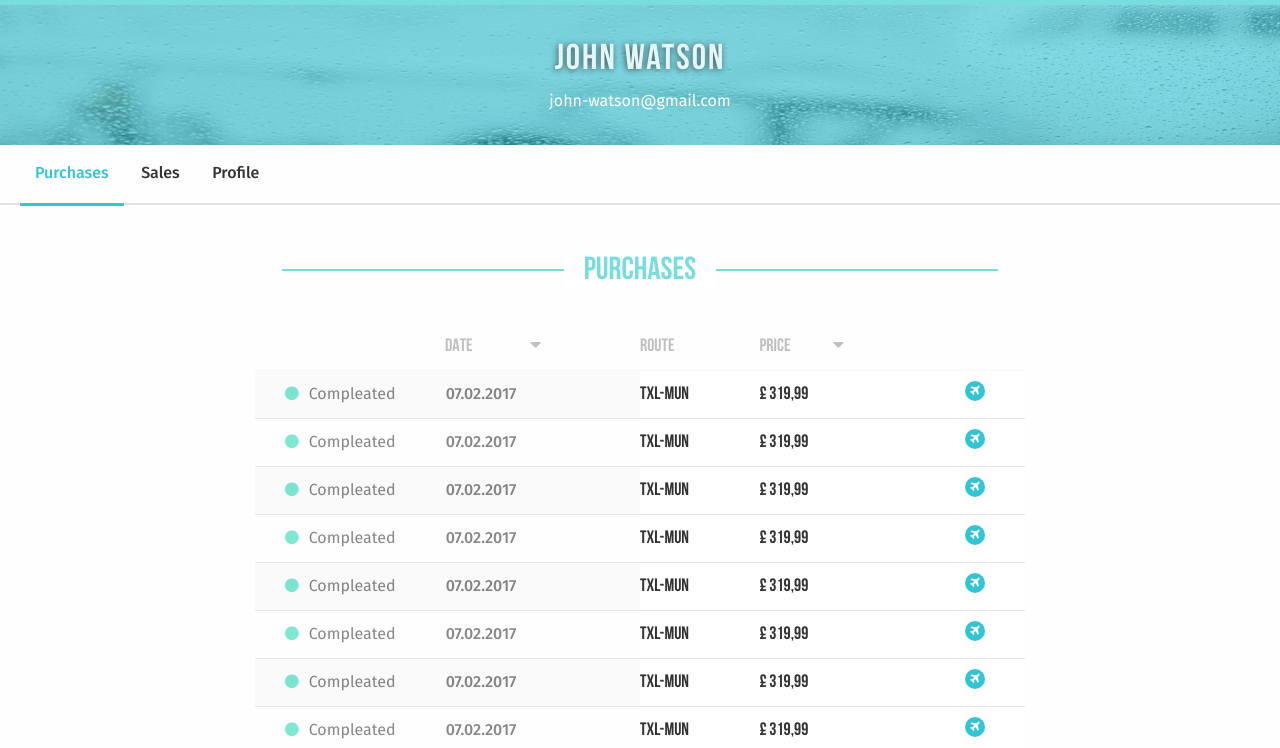
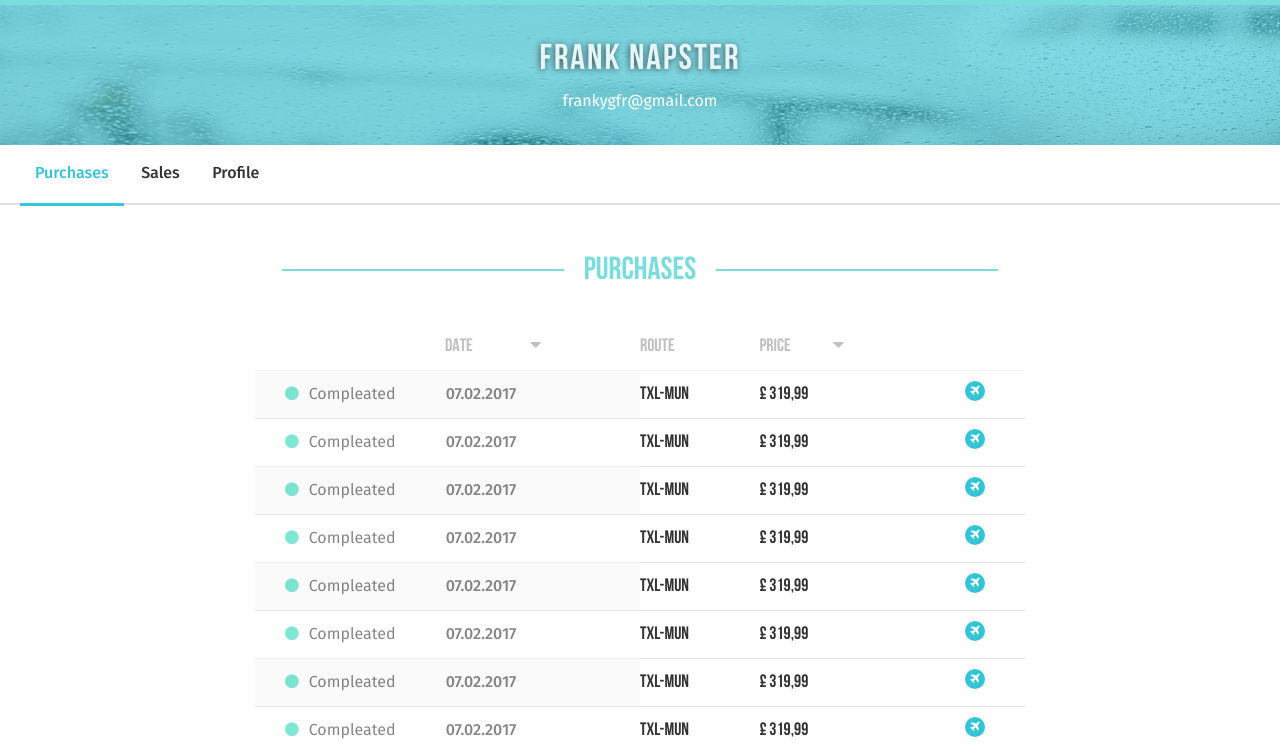
Before and after one commit to Napstergfr/Napstergfr.github.io, a plain HTML site: page dashboard_purchases.html in a window 1280 px wide. Shown: the part 52-800 px from the top of the page. Drawn offline with Linux system fonts and the light colour scheme.

Commit message:
Update dashboard_purchases.html

```diff
--- a/dashboard_purchases.html
+++ b/dashboard_purchases.html
@@ -73,8 +73,8 @@
 
   <div class="large-12 columns hero_dborad_purchase">
     <div class="hero_dborad_purchase_in text-center">
-      <h4>John Watson</h4>
-      <sub>john-watson@gmail.com</sub>
+      <h4>Frank Napster</h4>
+      <sub>frankygfr@gmail.com</sub>
     </div>
   </div>
   <!--End of hero section-->
```
